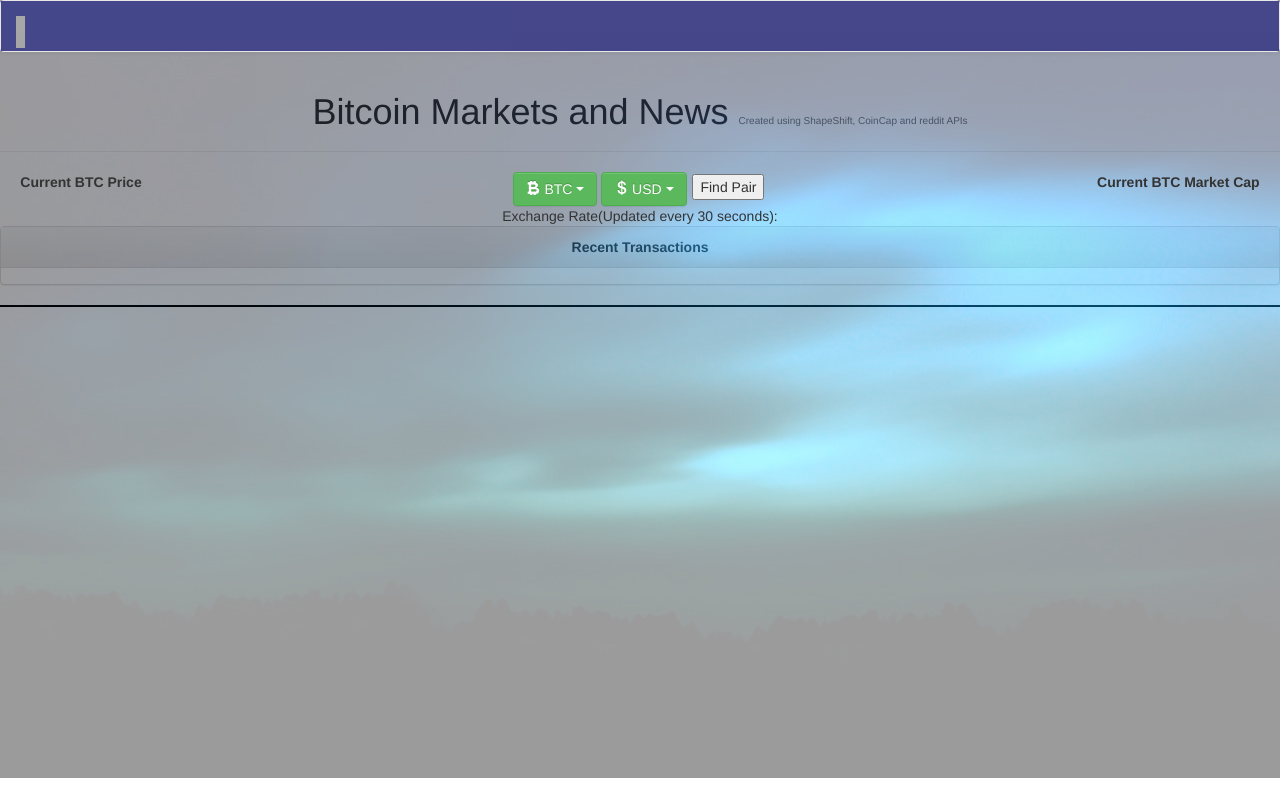
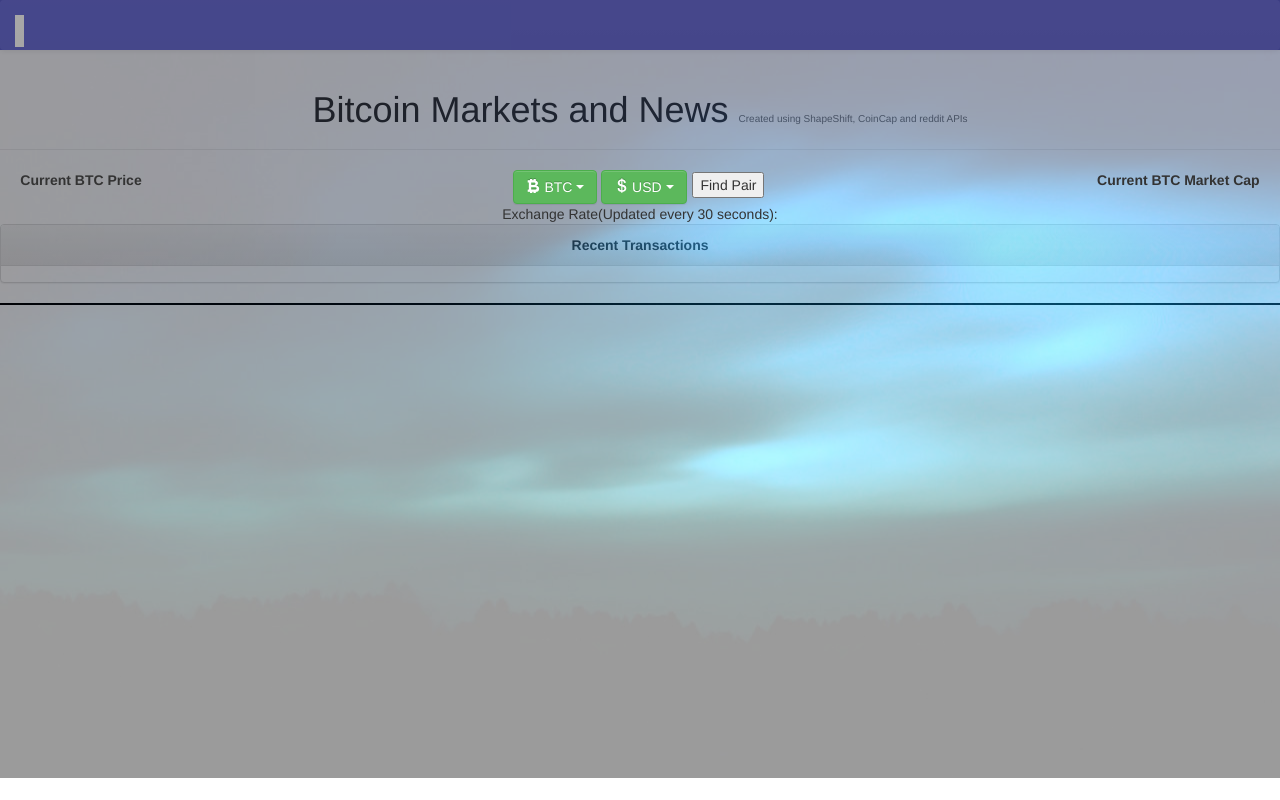
Before and after one commit to hrfischberg/ShapeShifts, a website: page index.html in a window 1280 px wide. Drawn offline with nearby package versions, Linux system fonts and the light colour scheme; no server answers; grey boxes are pictures that could not be loaded.

Commit message:
fixed navbar

```diff
--- a/public/style.css
+++ b/public/style.css
@@ -1,3 +1,7 @@
+.navbar {
+  border: none;
+}
+
 #bgImg {
   background: url(background.jpg) no-repeat center center fixed;
   min-height: 97.2%;
--- a/style.css
+++ b/style.css
@@ -1,3 +1,7 @@
+.navbar {
+  border: none;
+}
+
 #bgImg {
   background: url(background.jpg) no-repeat center center fixed;
   min-height: 97.2%;
```
